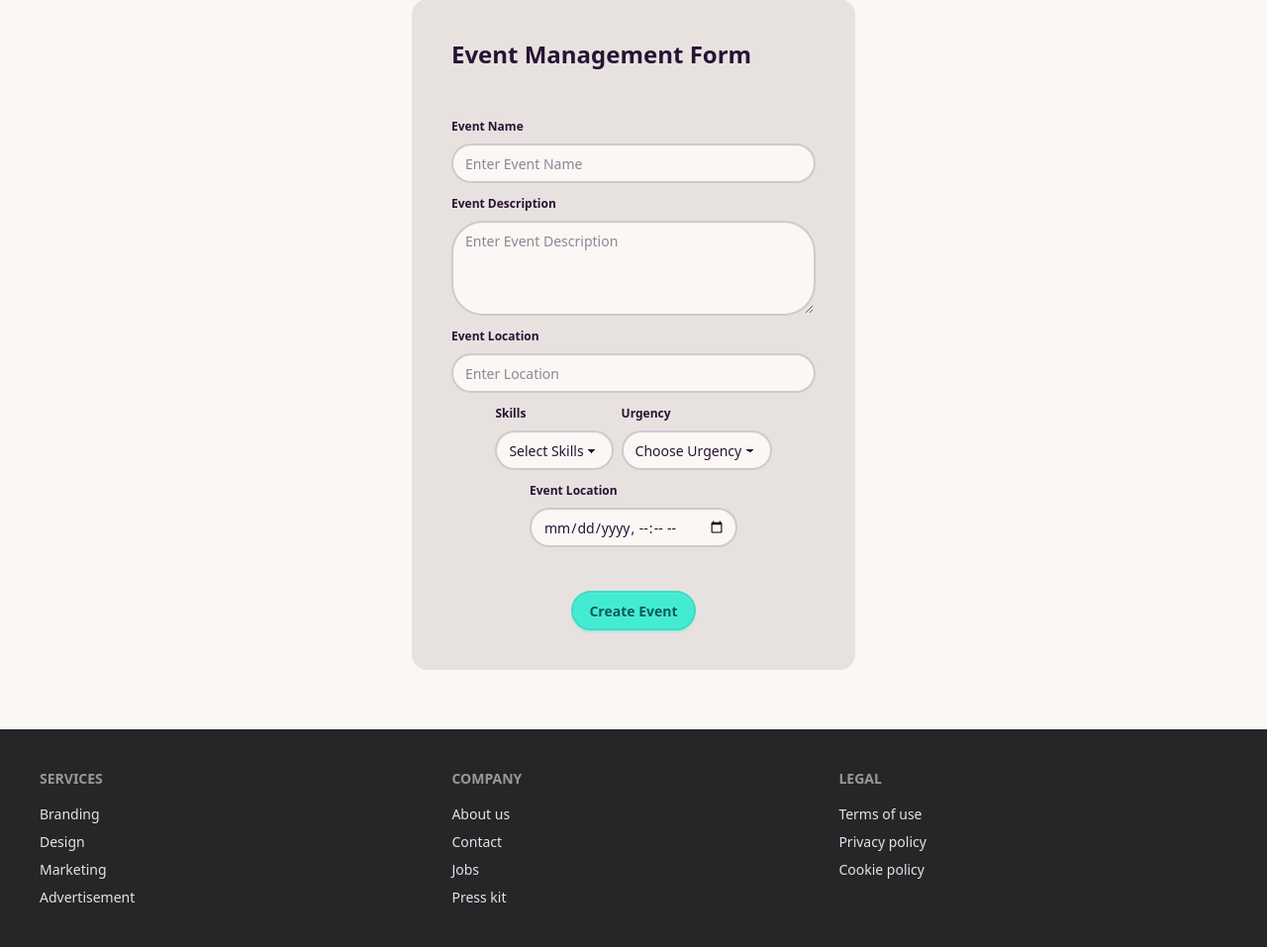
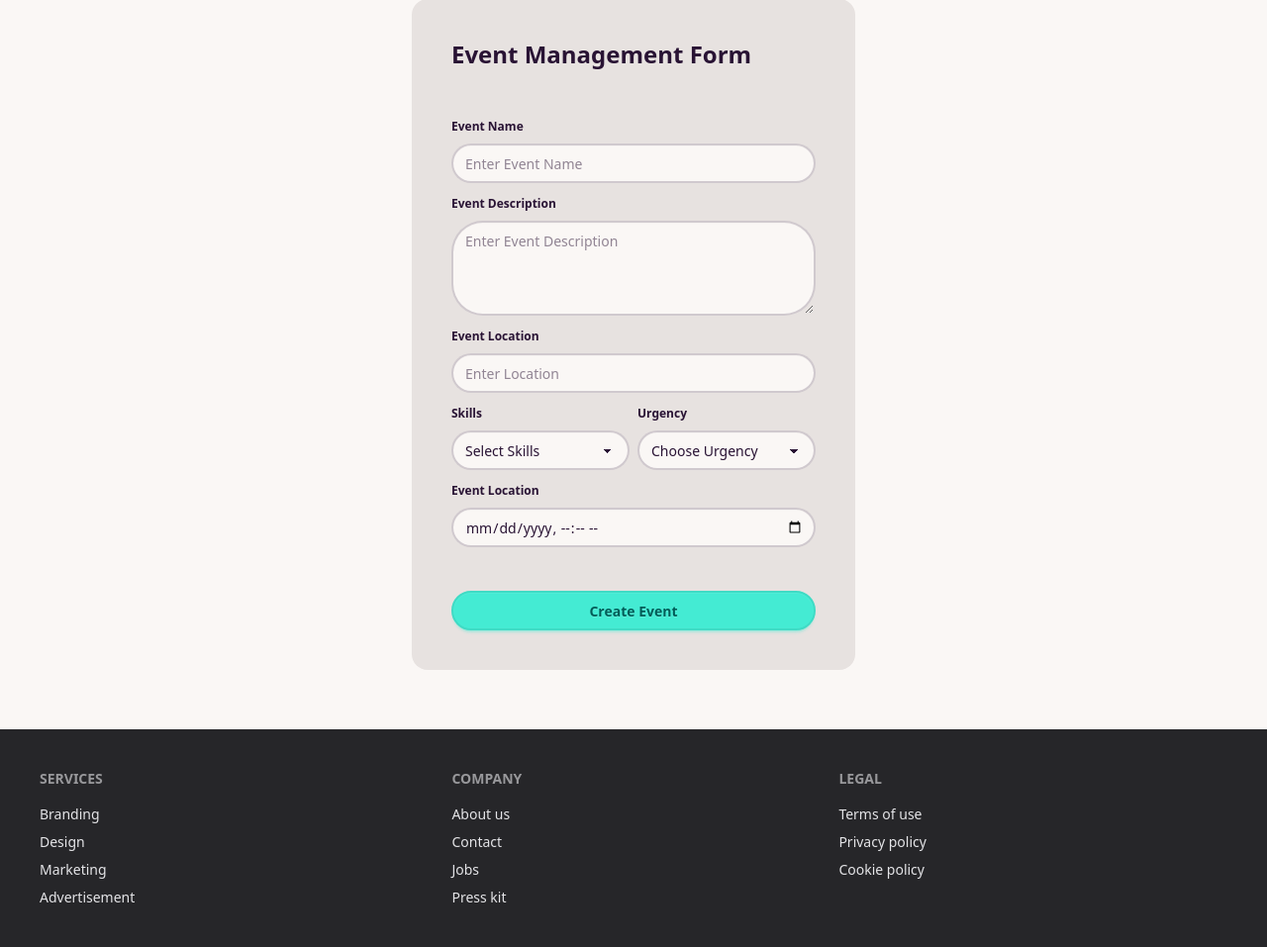
Before and after one commit to alesss-b/kindred-causes, a Django app: page /event_management/ in a window 1280 px wide. Shown: the part 133-1090 px from the top of the page at 99% size. Run offline with Django 5.2, Linux system fonts and the light colour scheme; style sheets or scripts are compiled from the project's sources.

Commit message:
Updated forms

```diff
--- a/kindred_causes/main/templates/event_management.html
+++ b/kindred_causes/main/templates/event_management.html
@@ -21,11 +21,11 @@
     <input type="text" class="input w-full" placeholder="Enter Location" />
 </fieldset>
 
-<div class="flex flex-row gap-2">
+<div class="flex flex-row gap-2 w-full">
 
-    <fieldset class="fieldset">
+    <fieldset class="fieldset w-1/2">
         <legend class="fieldset-legend">Skills</legend>
-        <details class="dropdown">
+        <details class="dropdown w-full">
             <summary class="select">Select Skills</summary>
             <ul class="menu dropdown-content bg-base-100 rounded-box z-1 w-52 p-2 shadow-sm">
                 <li>
@@ -52,9 +52,9 @@
 
 
 
-    <fieldset class="fieldset">
+    <fieldset class="fieldset w-1/2">
         <legend class="fieldset-legend">Urgency</legend>
-        <select class="select">
+        <select class="select w-full">
             <option disabled selected>Choose Urgency</option>
             <option>High</option>
             <option>Medium</option>
@@ -64,14 +64,14 @@
 </div>
 
 
-<fieldset class="fieldset">
+<fieldset class="fieldset w-full">
     <legend class="fieldset-legend">Event Location</legend>
-    <input type="datetime-local" class="input" />
+    <input type="datetime-local" class="input w-full"/>
 </fieldset>
 
 
 {% endblock form_content%}
 
 {% block form_buttons %}
-<a role="button" class="btn btn-primary" type="submit"> Create Event</a>
+<a role="button" class="btn btn-primary w-full" type="submit"> Create Event</a>
 {% endblock form_buttons %}
```
